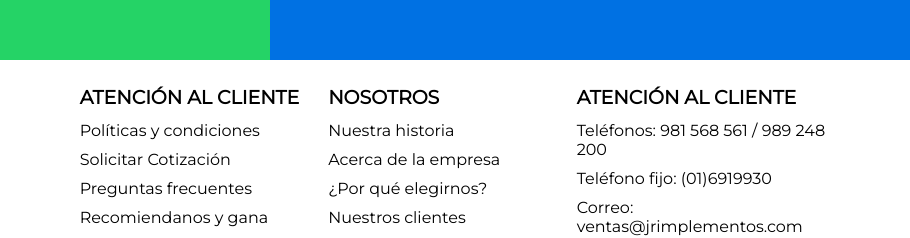
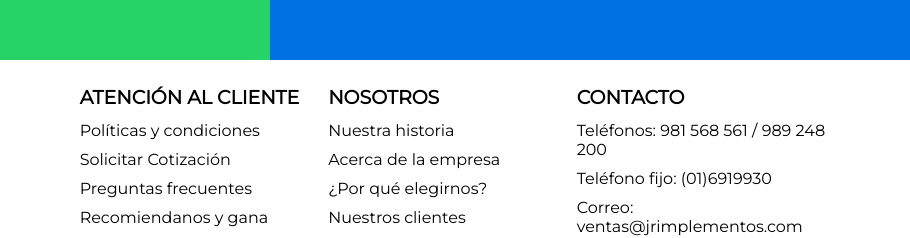
Before and after one commit to ritakarmen/nuevoproyecto, a plain HTML site: page carritocompra.html in a window 1280 px wide. Shown: the part 2424-2662 px from the top of the page, 370-1280 px from the left. Drawn offline with nearby package versions, Linux system fonts and the light colour scheme.

Commit message:
fix a nombre contacto

```diff
--- a/carritocompra.html
+++ b/carritocompra.html
@@ -747,7 +747,7 @@
                     </ul>
                 </div>
                 <div class="box-contact">
-                    <h2>ATENCIÓN AL CLIENTE</h2>
+                    <h2>CONTACTO</h2>
                     <ul>
                         <li>
                             <a>Teléfonos: 981 568 561 / 989 248 200 </a>
```
Also changed, not shown: categoria.html (+1 -1 lines), detalle1.html (+1 -1 lines), index.html (+1 -1 lines), marcas.html (+1 -1 lines), pago.html (+1 -1 lines).
